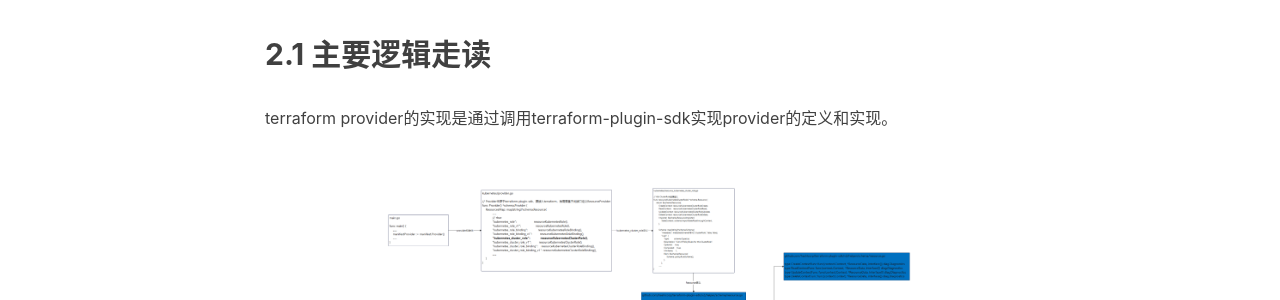
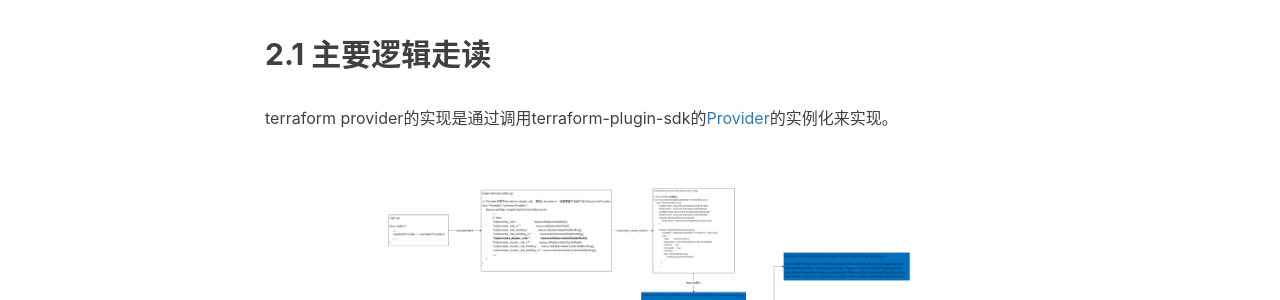
Before and after one commit to shihai1991/shihai1991.github.io, a Jekyll site: the page built from _posts/2022-10-31-provider如何解析tf配置文件.md, in a window 1280 px wide. Shown: the part 1095-1395 px from the top of the page. Built offline with Jekyll 4.4.1, drawn with Linux system fonts in a browser that asks for light colours; nearby versions of some CDN libraries; comment, search, counter and statistics services are not loaded.

Commit message:
Update 2022-10-31-provider如何解析tf配置文件.md

```diff
--- a/_posts/2022-10-31-provider如何解析tf配置文件.md
+++ b/_posts/2022-10-31-provider如何解析tf配置文件.md
@@ -27,7 +27,7 @@
 
 # 二、代码流走读
 ## 2.1 主要逻辑走读
-terraform provider的实现是通过调用terraform-plugin-sdk实现provider的定义和实现。
+terraform provider的实现是通过调用terraform-plugin-sdk的[Provider](https://github.com/hashicorp/terraform-plugin-sdk/blob/b5b7dd0ab159303da4a64c94d64aeaea884c2a23/helper/schema/provider.go#L50)的实例化来实现。
 ![]({{site.baseurl}}/img/20221031 k8s provider读取resource处理主要逻辑.png)
 # 三、参考文献
 1. [kubernetes_cluster_role](https://registry.terraform.io/providers/hashicorp/kubernetes/latest/docs/resources/cluster_role)
```
